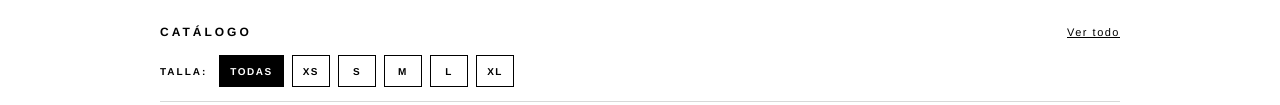
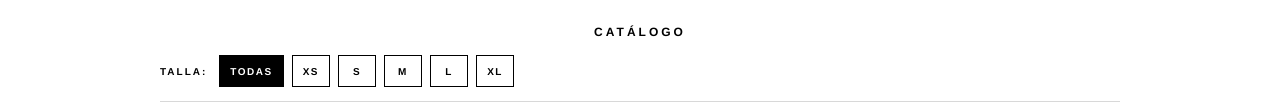
Before and after one commit to klogymclub-hash/KLO.GYM.CLUB, a plain HTML site: page index.html in a window 1280 px wide. Shown: the part 868-973 px from the top of the page. Drawn offline with Linux system fonts and the light colour scheme; no server answers.

Commit message:
Update index.html

```diff
--- a/index.html
+++ b/index.html
@@ -108,9 +108,8 @@
 
   <!-- CATÁLOGO (RENDERIZADO DINÁMICO DESDE products.js + app.js) -->
   <section class="section" id="destacados">
-    <div style="display:flex; justify-content:space-between; align-items:center; margin-bottom:16px;">
+    <div style="display:flex; justify-content:center; align-items:center; margin-bottom:16px;">
       <h3 class="section-title" id="catalogTitle" style="margin-bottom:0;">Catálogo</h3>
-      <button onclick="resetFilters()" style="background:none; border:none; font-size:11px; letter-spacing:1.5px; text-decoration:underline; cursor:pointer;">Ver todo</button>
     </div>
 
     <!-- FILTRO DE TALLAS -->
```
